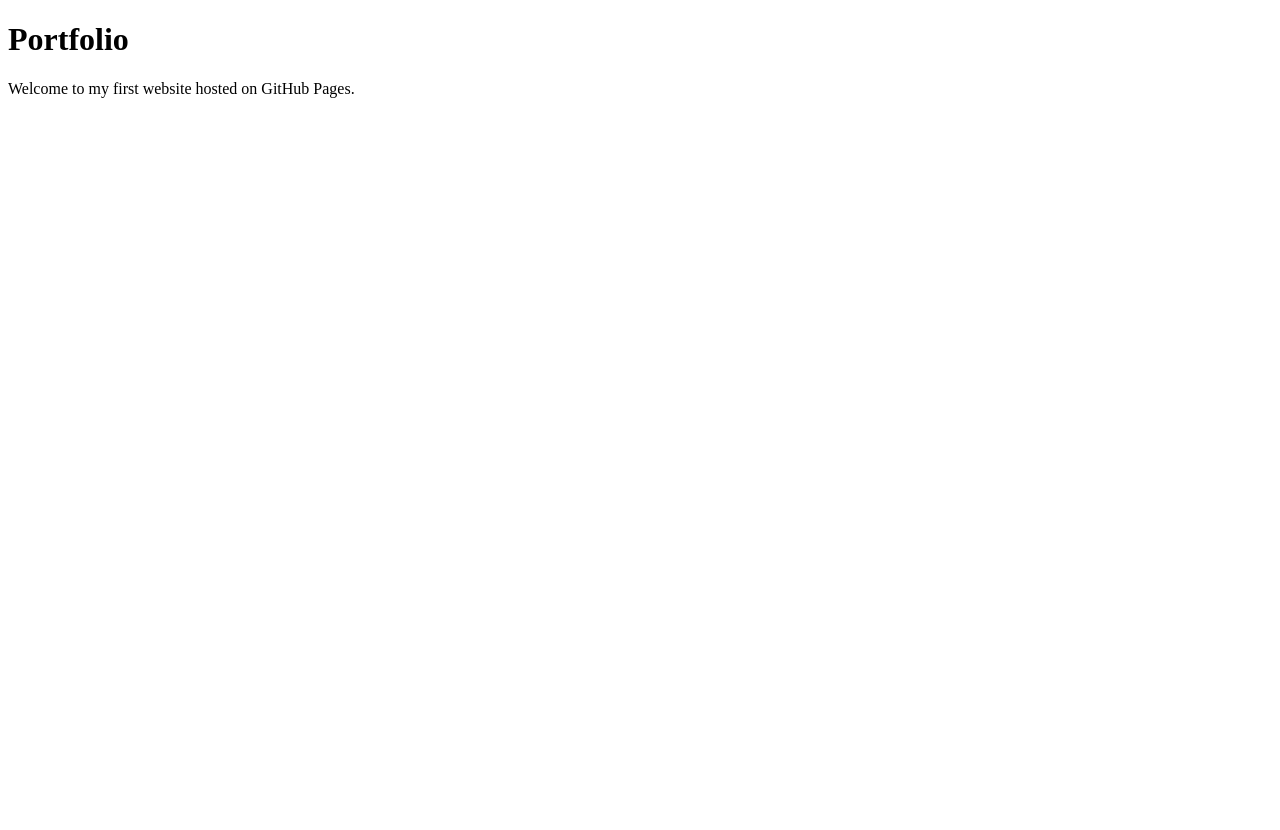
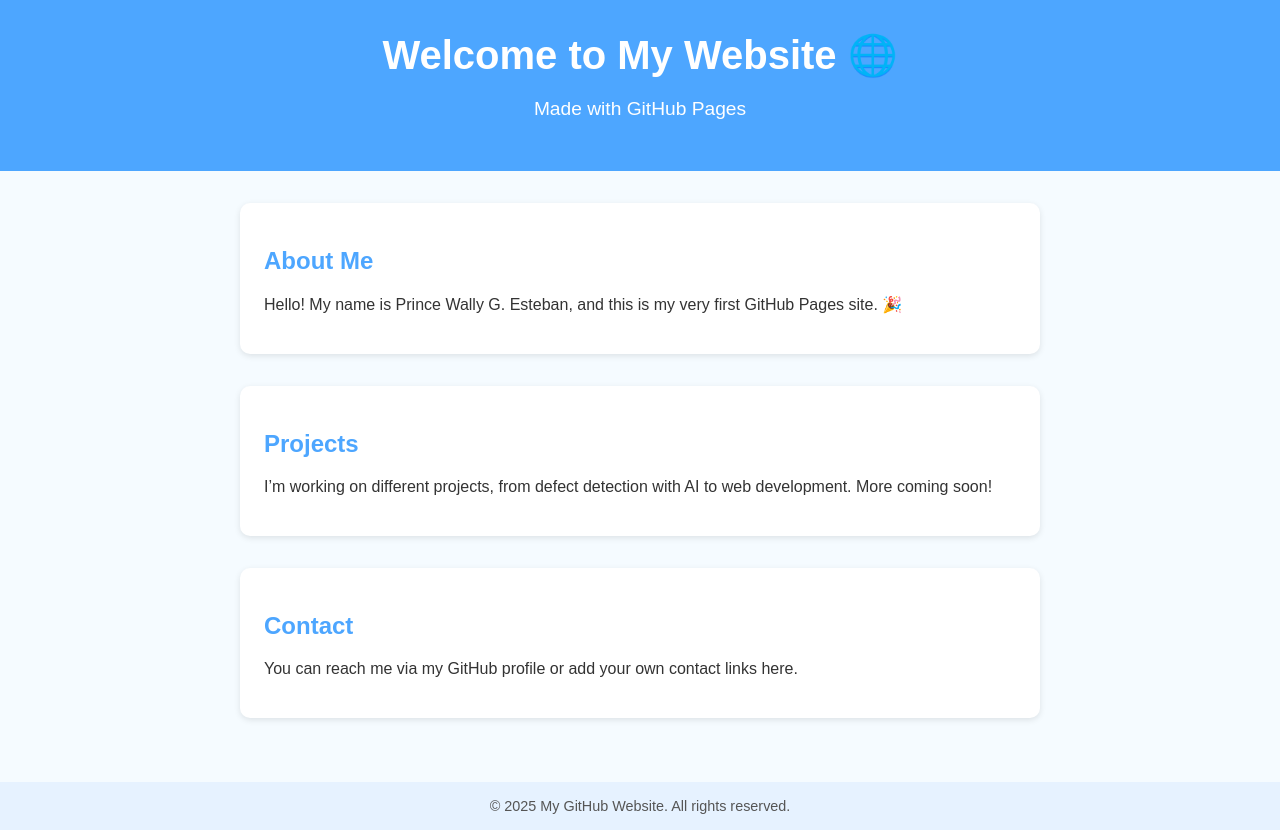
Before and after one commit to livco1917-lab/liv-website, a plain HTML site: page index.html in a window 1280 px wide. Before the commit the page ends 800 px from the top, so only its background shows below. Drawn offline with Linux system fonts and the light colour scheme.

Commit message:
Update index.html

```diff
--- a/index.html
+++ b/index.html
@@ -1,10 +1,78 @@
 <!DOCTYPE html>
-<html>
+<html lang="en">
 <head>
-  <title>LivCo</title>
+  <meta charset="UTF-8">
+  <meta name="viewport" content="width=device-width, initial-scale=1.0">
+  <title>My GitHub Website</title>
+  <style>
+    body {
+      margin: 0;
+      font-family: Arial, sans-serif;
+      background-color: #f5fbff; /* very light blue */
+      color: #333;
+    }
+    header {
+      background-color: #4da6ff; /* light blue */
+      color: white;
+      text-align: center;
+      padding: 2rem 1rem;
+    }
+    header h1 {
+      margin: 0;
+      font-size: 2.5rem;
+    }
+    header p {
+      font-size: 1.2rem;
+    }
+    main {
+      padding: 2rem;
+      max-width: 800px;
+      margin: auto;
+    }
+    section {
+      background: white;
+      padding: 1.5rem;
+      border-radius: 10px;
+      box-shadow: 0 2px 6px rgba(0,0,0,0.1);
+      margin-bottom: 2rem;
+    }
+    section h2 {
+      color: #4da6ff;
+    }
+    footer {
+      background: #e6f2ff;
+      text-align: center;
+      padding: 1rem;
+      font-size: 0.9rem;
+      color: #555;
+    }
+  </style>
 </head>
 <body>
-  <h1>Portfolio</h1>
-  <p>Welcome to my first website hosted on GitHub Pages.</p>
+  <header>
+    <h1>Welcome to My Website 🌐</h1>
+    <p>Made with GitHub Pages</p>
+  </header>
+
+  <main>
+    <section>
+      <h2>About Me</h2>
+      <p>Hello! My name is Prince Wally G. Esteban, and this is my very first GitHub Pages site. 🎉</p>
+    </section>
+
+    <section>
+      <h2>Projects</h2>
+      <p>I’m working on different projects, from defect detection with AI to web development. More coming soon!</p>
+    </section>
+
+    <section>
+      <h2>Contact</h2>
+      <p>You can reach me via my GitHub profile or add your own contact links here.</p>
+    </section>
+  </main>
+
+  <footer>
+    © 2025 My GitHub Website. All rights reserved.
+  </footer>
 </body>
 </html>
```
